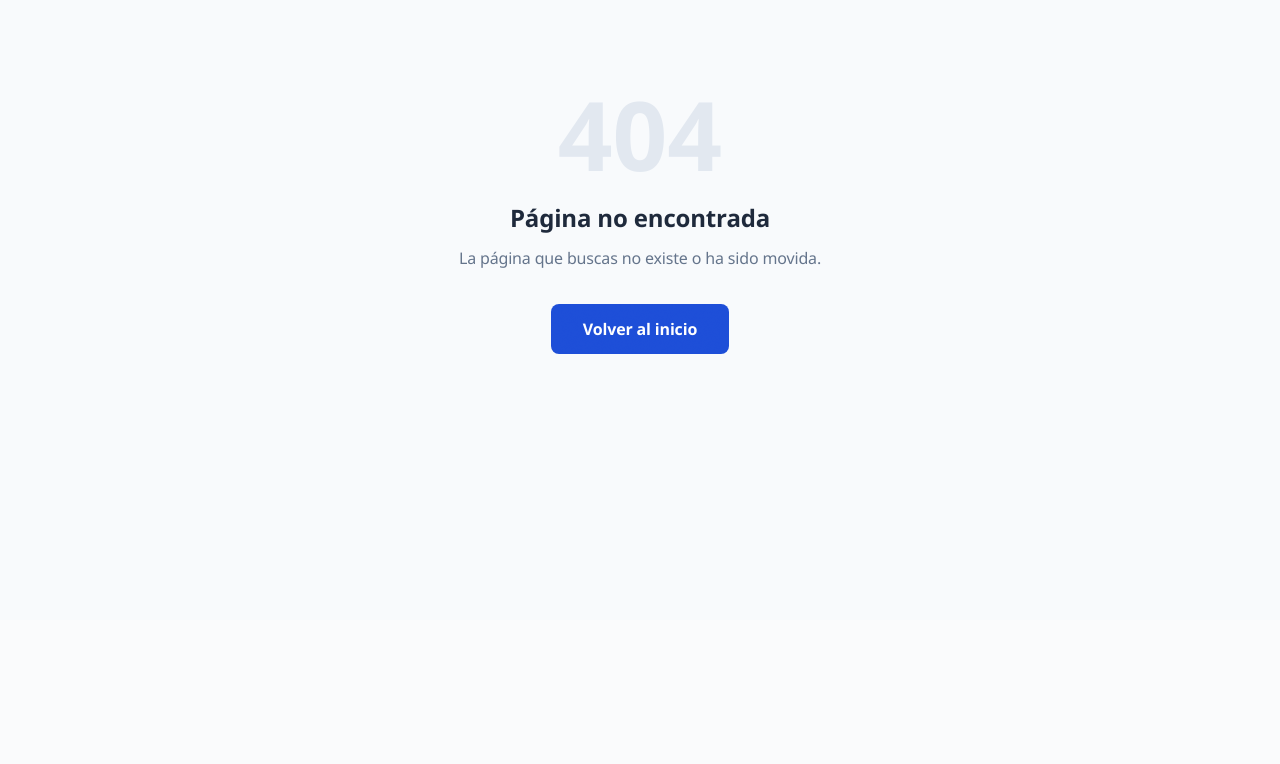
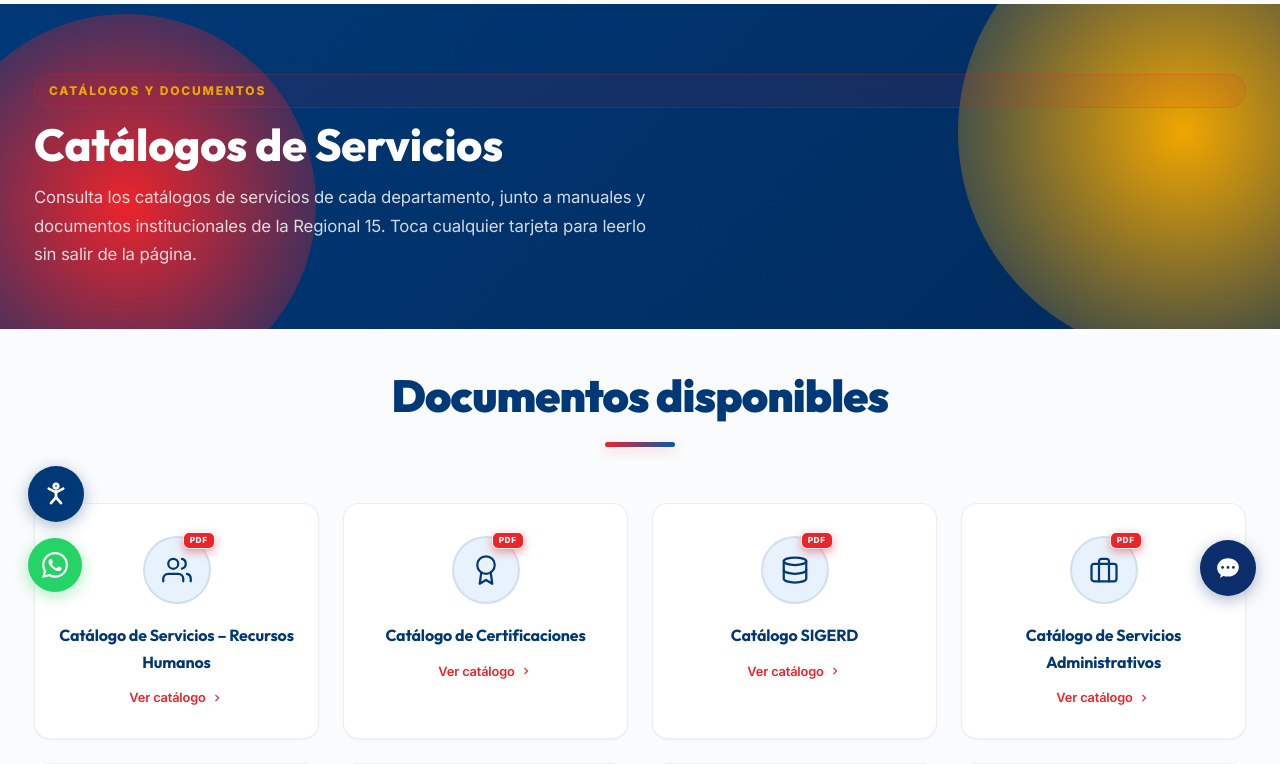
Before and after one commit to vladimirmella15-blip/regional15, a Next.js app: page /catalogos in a window 1280 px wide. Before the commit this address had no page. Shown: the part 180-944 px from the top of the page. Before the commit the page ends 800 px from the top, so only its background shows below. Built offline with nearby package versions, Linux system fonts and the light colour scheme.

Commit message:
Agrega pagina /catalogos y codigo QR hacia los catalogos

```diff
--- /dev/null
+++ b/app/(public)/catalogos/page.tsx
@@ -0,0 +1,95 @@
+'use client'
+
+import { useEffect, useState } from 'react'
+import { catalogos } from '@/data/catalogos'
+
+export default function CatalogosPage() {
+  const [viewerPdf, setViewerPdf] = useState<{ file: string; nombre: string } | null>(null)
+
+  useEffect(() => {
+    document.title = 'Catálogos de Servicios Regional 15'
+  }, [])
+
+  useEffect(() => {
+    if (!viewerPdf) return
+    document.body.style.overflow = 'hidden'
+    const handleKey = (e: KeyboardEvent) => {
+      if (e.key === 'Escape') setViewerPdf(null)
+    }
+    document.addEventListener('keydown', handleKey)
+    return () => {
+      document.body.style.overflow = 'unset'
+      document.removeEventListener('keydown', handleKey)
+    }
+  }, [viewerPdf])
+
+  const pdfUrl = (file: string) => '/Catalogos/' + encodeURIComponent(file)
+
+  return (
+    <main style={{ marginTop: '80px' }}>
+      <section className="section" style={{ background: 'linear-gradient(135deg, var(--blue-dark) 0%, #002a5c 100%)', padding: '70px 0 60px', position: 'relative', overflow: 'hidden' }}>
+        <div style={{ position: 'absolute', top: '-30%', right: '-10%', width: '450px', height: '450px', borderRadius: '50%', background: 'radial-gradient(circle, var(--gold), transparent)' }} />
+        <div style={{ position: 'absolute', bottom: '-20%', left: '-5%', width: '380px', height: '380px', borderRadius: '50%', background: 'radial-gradient(circle, var(--red), transparent)' }} />
+        <div className="container" style={{ position: 'relative', zIndex: 1 }}>
+          <span className="section-eyebrow" style={{ color: 'var(--gold)', marginBottom: '12px', display: 'block' }}>CATÁLOGOS Y DOCUMENTOS</span>
+          <h1 style={{ fontSize: 'clamp(1.8rem, 4vw, 2.8rem)', color: 'white', margin: '0 0 14px', fontWeight: 800, fontFamily: "'Outfit', sans-serif", lineHeight: 1.1 }}>Catálogos de Servicios</h1>
+          <p style={{ fontSize: '1.05rem', color: 'rgba(255,255,255,0.82)', maxWidth: '620px', lineHeight: 1.7, margin: 0 }}>
+            Consulta los catálogos de servicios de cada departamento, junto a manuales y documentos institucionales de la Regional 15. Toca cualquier tarjeta para leerlo sin salir de la página.
+          </p>
+        </div>
+      </section>
+
+      <section className="section" style={{ background: 'var(--bg-body)' }}>
+        <div className="container">
+          <div className="section-header text-center">
+            <h2>Documentos disponibles</h2>
+            <div className="section-divider" />
+          </div>
+          <div className="badge-grid">
+            {catalogos.map((item) => (
+              <div className="badge-card catalogo-card" key={item.file} onClick={() => setViewerPdf(item)}>
+                <div className="badge-card-icon">
+                  <svg viewBox="0 0 24 24" fill="none" stroke="currentColor" strokeWidth="2" strokeLinecap="round" strokeLinejoin="round" dangerouslySetInnerHTML={{ __html: item.icono }} />
+                  <span className="catalogo-pdf-tag">PDF</span>
+                </div>
+                <h3>{item.nombre}</h3>
+                <span className="badge-card-link">
+                  Ver catálogo
+                  <svg viewBox="0 0 24 24" fill="currentColor" width="14" height="14"><path d="M8.59 16.59L13.17 12 8.59 7.41 10 6l6 6-6 6z" /></svg>
+                </span>
+              </div>
+            ))}
+          </div>
+        </div>
+      </section>
+
+      {viewerPdf && (
+        <div className="catalogos-viewer-overlay" onClick={() => setViewerPdf(null)}>
+          <div className="catalogos-viewer" onClick={(e) => e.stopPropagation()}>
+            <div className="catalogos-viewer-header">
+              <h3 className="catalogos-viewer-title">{viewerPdf.nombre}</h3>
+              <a
+                href={pdfUrl(viewerPdf.file)}
+                target="_blank"
+                rel="noopener noreferrer"
+                className="catalogos-viewer-open"
+                onClick={(e) => e.stopPropagation()}
+              >
+                <svg viewBox="0 0 24 24" width="14" height="14" fill="none" stroke="currentColor" strokeWidth="2.5"><path d="M18 13v6a2 2 0 0 1-2 2H5a2 2 0 0 1-2-2V8a2 2 0 0 1 2-2h6"/><polyline points="15 3 21 3 21 9"/><line x1="10" y1="14" x2="21" y2="3"/></svg>
+                Abrir en pestaña nueva
+              </a>
+              <button className="catalogos-viewer-close" onClick={() => setViewerPdf(null)} aria-label="Cerrar">
+                <svg viewBox="0 0 24 24" width="20" height="20" fill="none" stroke="currentColor" strokeWidth="2.5"><line x1="18" y1="6" x2="6" y2="18" /><line x1="6" y1="6" x2="18" y2="18" /></svg>
+              </button>
+            </div>
+            <iframe
+              src={pdfUrl(viewerPdf.file)}
+              className="catalogos-viewer-frame"
+              title={viewerPdf.nombre}
+            />
+          </div>
+        </div>
+      )}
+    </main>
+  )
+}
```
Also changed, not shown: public/qr-catalogos.png (added), public/qr-catalogos.svg (added).
